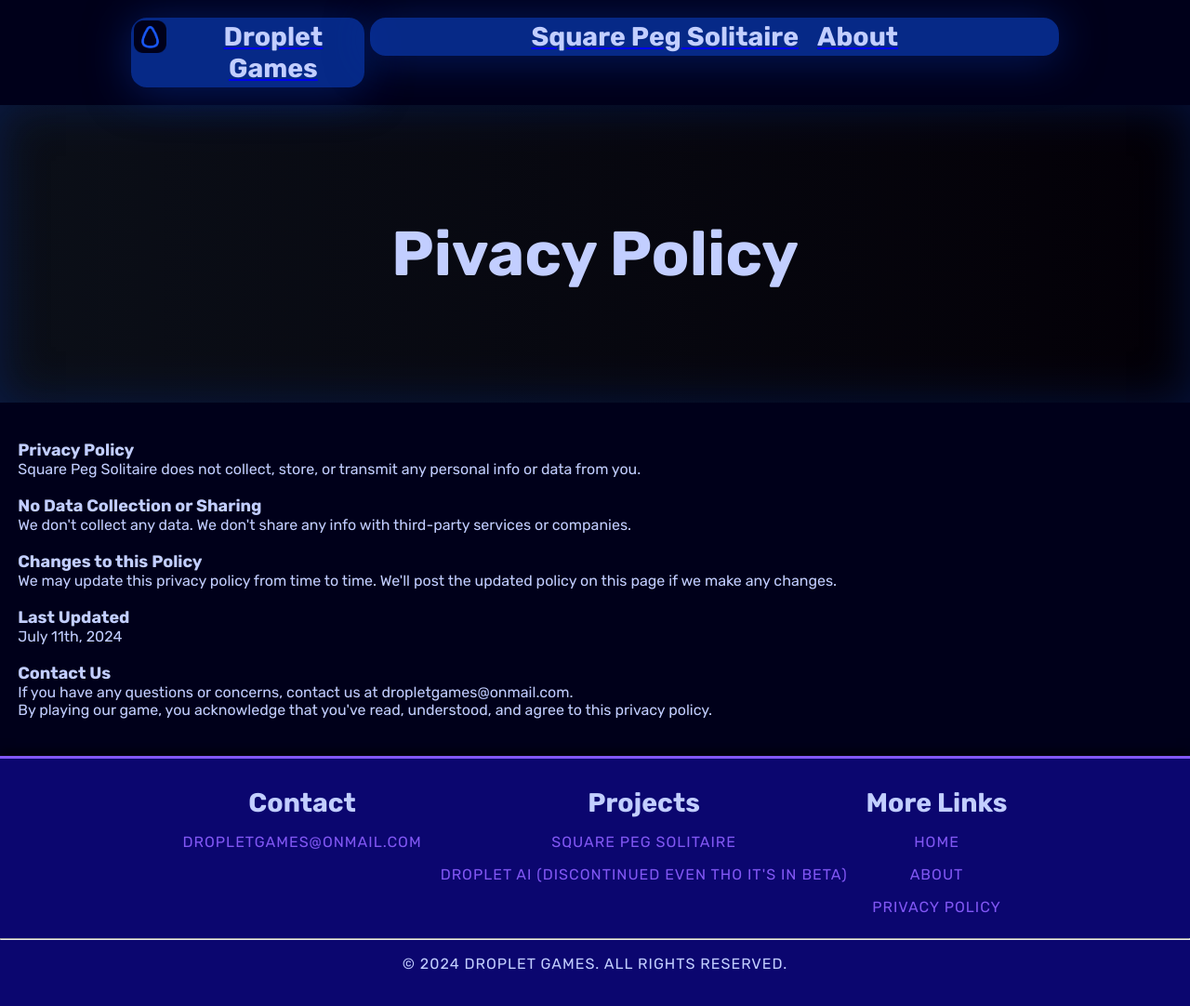
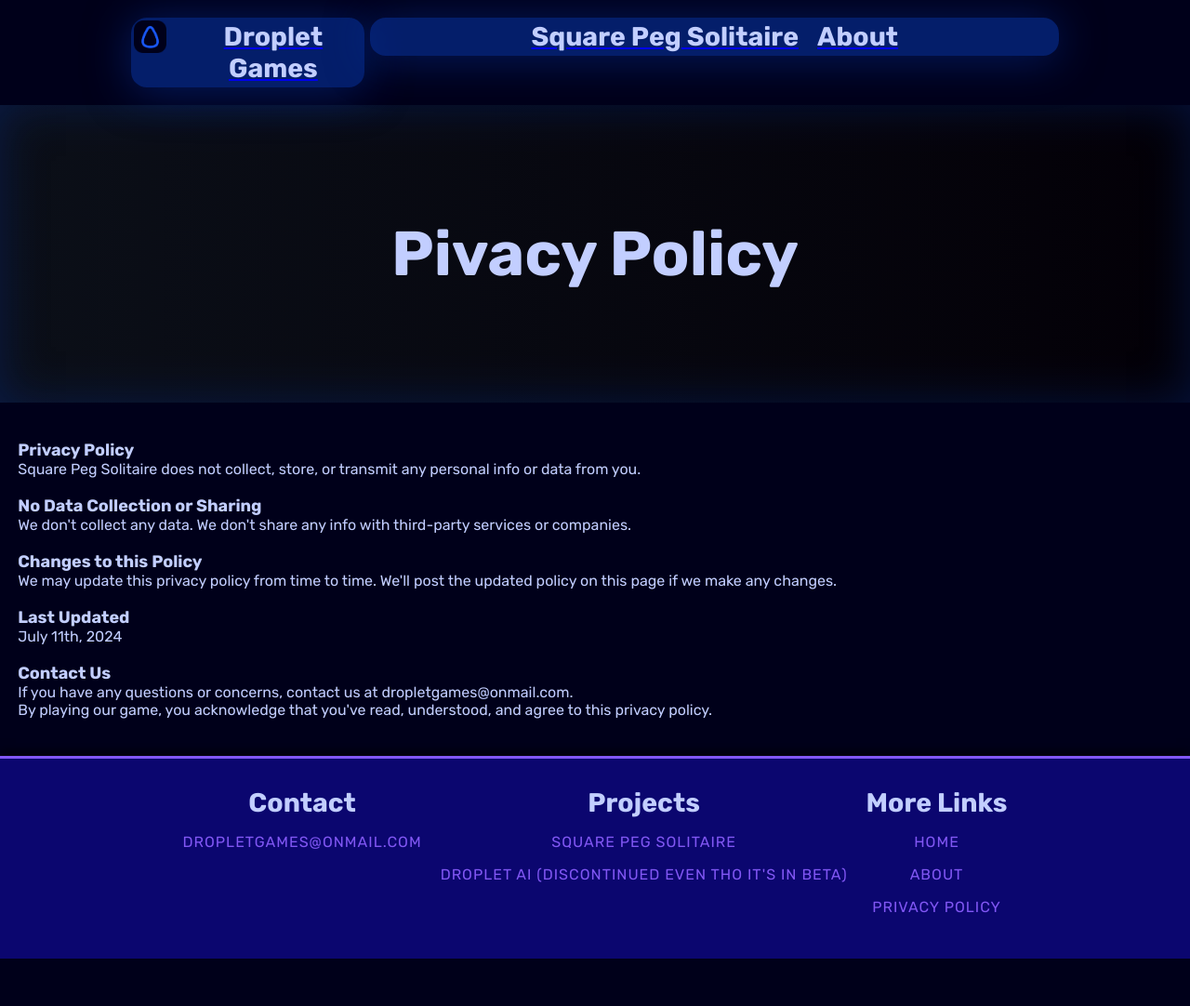
Before and after one commit to Droplet-Games-github/Website, a plain HTML site: page privacy.html in a window 1280 px wide. Shown: the whole page at 93% size. After the commit the page ends 1031 px from the top, so only its background shows below. Drawn offline with Linux system fonts and the light colour scheme.

Commit message:
Update privacy.html

```diff
--- a/privacy.html
+++ b/privacy.html
@@ -45,7 +45,7 @@
         small { font-size: 0.750rem; }
 
         #h1 {
-            background: #0833a0d1;
+            background: #0833a099;
             text-align: center;
             position: sticky;
             top: 0;
@@ -57,14 +57,14 @@
             width: 20%;
             height: min-content;
             padding: .2em;
-            backdrop-filter: blur(.3em);
+            backdrop-filter: blur(.7em);
             display: flex;
             justify-content: center;
             gap: 20px;
         }
 
         #h2 {
-            background: #0833a0d1;
+            background: #0833a099;
             text-align: center;
             position: sticky;
             top: 0;
@@ -79,7 +79,7 @@
             justify-content: center;
             gap: 20px;
             padding: .2em;
-            backdrop-filter: blur(.3em);
+            backdrop-filter: blur(.7em);
         }
 
         #group {
@@ -258,8 +258,6 @@
         </p>
   </dvi>
 
-
-
   <footer>
     <div id="group">
 
@@ -280,8 +278,6 @@
     <p><a href="/Website/privacy.html">Privacy Policy</a></p>
 </div>
 </div>
-        <hr>
-        <p>&copy; 2024 Droplet Games. All rights reserved.</p>
 </footer>
 </body>
 </html>
```
Lines whose indentation alone changed are shown as unchanged.
